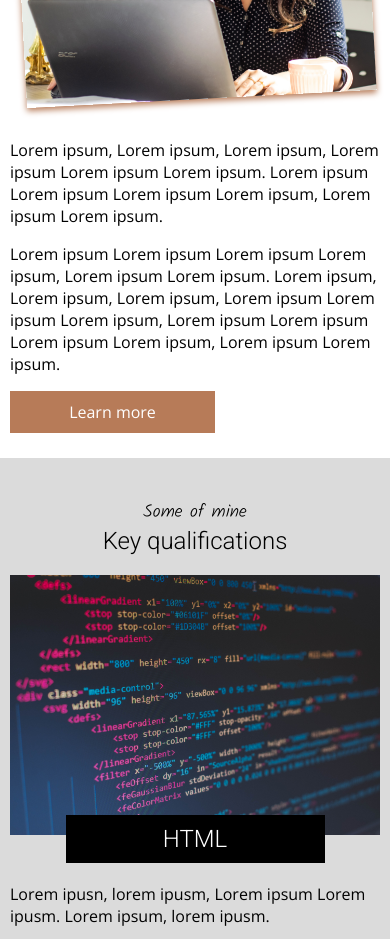
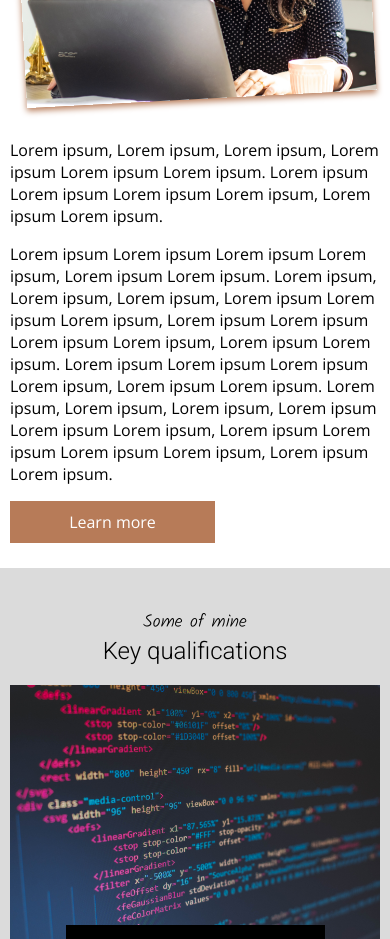
Before and after one commit to Janne-R/portfolio2, a React (Create React App) app: page / in a window 390 px wide. Shown: the part 1840-2779 px from the top of the page. Built offline with nearby package versions, Linux system fonts and the light colour scheme.

Commit message:
introduction responsive done

```diff
--- a/src/components/Introduction.js
+++ b/src/components/Introduction.js
@@ -10,13 +10,14 @@ background-color: ${({ theme }) => theme.colors.secondaryBackgroundColor};
 const Link = styled(StyledALink)`
 @media ${({ theme }) => theme.devices.tabletS} {
 width: 30%;
+margin-top: 25px;
 }
 `;
 
 const H2 = styled(HandWrittenH2)`
 @media ${({ theme }) => theme.devices.tabletS} {
 text-align: start;
-padding-top: 60px;
+padding-top: 30px;
 }
 `;
 
@@ -26,7 +27,7 @@ const Image = styled(BackgroundImage)`
   box-shadow: 0 3px 6px rgba(183, 123, 88);
 
   @media ${({ theme }) => theme.devices.mobileL} {
-  height: 420px;
+  height: 340px;
 }
 
 @media ${({ theme }) => theme.devices.tabletS} {
@@ -39,9 +40,9 @@ const ImageTablet = styled(Image)`
 display: none;
 @media ${({ theme }) => theme.devices.tabletS} {
 display: block;
-height: 280px;
+height: 210px;
 margin-top: -115px;
-margin-left: -110px;
+margin-left: -60px;
 width: 60%;
 }
 `;
@@ -54,12 +55,13 @@ const FlexTablet = styled.div`
 @media ${({ theme }) => theme.devices.tabletS} {
 display: flex;
 flex-direction: row-reverse;
+justify-content:space-between;
 }
 `;
 
 const ImageDiv = styled.div`
 @media ${({ theme }) => theme.devices.tabletS} {
-width: 60%;
+width: 40%;
 }
 `;
 
@@ -80,6 +82,7 @@ const Introduction = () => {
             <ImageTablet img={"images/girlComputer.jpg"} />
           </ImageDiv>
           <ParagraphDiv>
+            <div>
               <p>
                 Lorem ipsum, Lorem ipsum, Lorem ipsum,
                 Lorem ipsum Lorem ipsum Lorem ipsum.
@@ -93,10 +96,18 @@ const Introduction = () => {
                 Lorem ipsum Lorem ipsum Lorem ipsum,
                 Lorem ipsum Lorem ipsum Lorem ipsum Lorem ipsum,
                 Lorem ipsum Lorem ipsum.
+                Lorem ipsum Lorem ipsum Lorem ipsum Lorem ipsum,
+                Lorem ipsum Lorem ipsum.
+                Lorem ipsum, Lorem ipsum, Lorem ipsum,
+                Lorem ipsum Lorem ipsum Lorem ipsum,
+                Lorem ipsum Lorem ipsum Lorem ipsum Lorem ipsum,
+                Lorem ipsum Lorem ipsum.
               </p>
+            </div>
+            <Link width={"50%"}>Learn more </Link>
           </ParagraphDiv>
         </FlexTablet>
-        <Link width={"50%"}>Learn more </Link>
+
       </Div>
     </Block>
 
```
Lines whose indentation alone changed are shown as unchanged.
